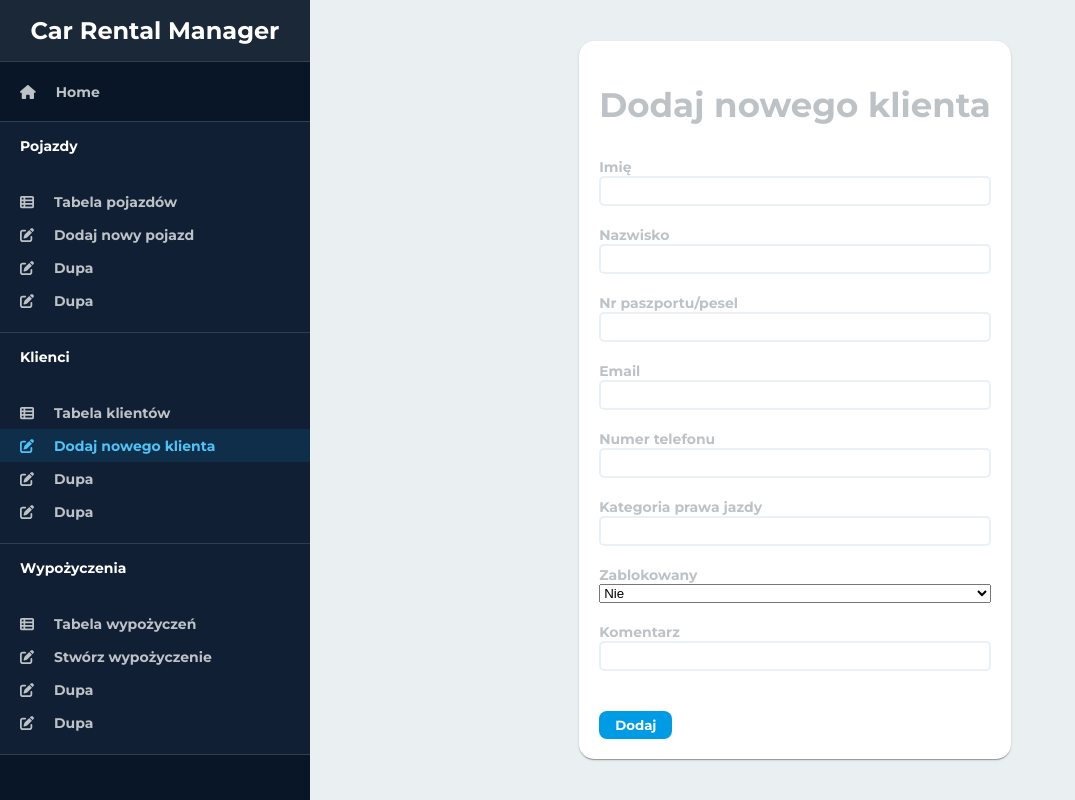
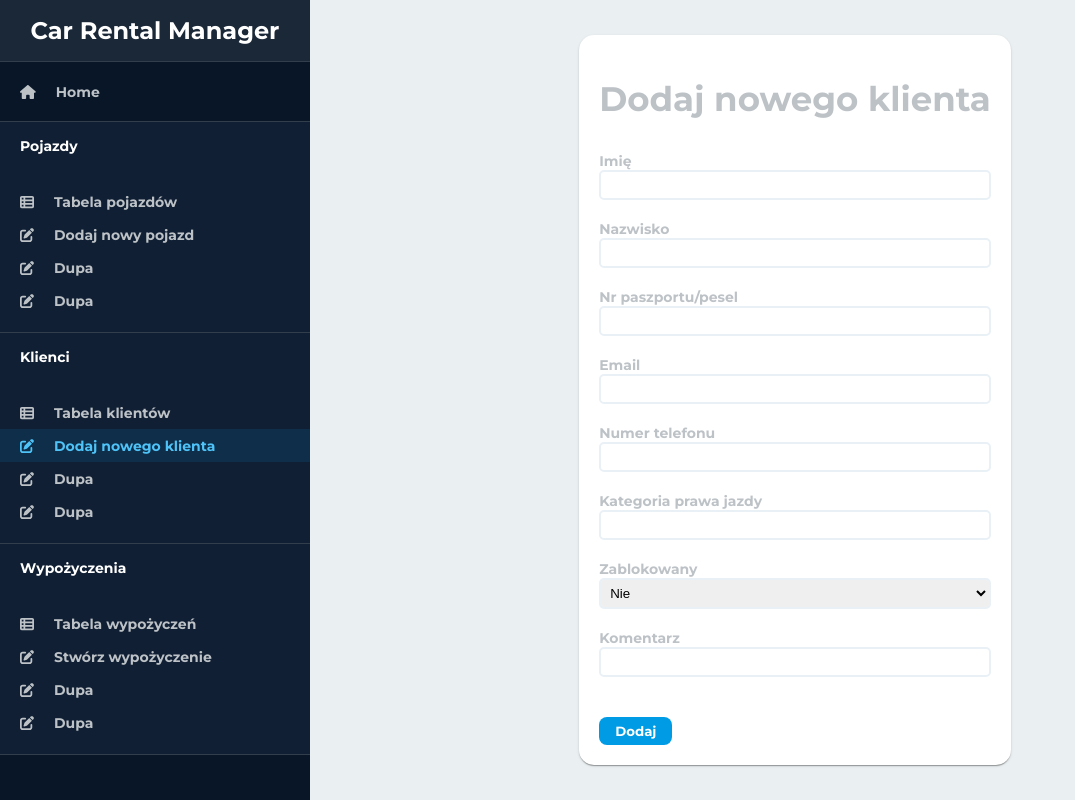
Before and after one commit to ajdachoo/Car-Rental-Manager, a React (Create React App) app: page /addClient in a window 1280 px wide. Shown: the whole page, without its empty margins (0-1075 px from the left). Built offline with nearby package versions, Linux system fonts and the light colour scheme.

Commit message:
add styles for forms

```diff
--- a/src/components/molecules/FormField/FormField.tsx
+++ b/src/components/molecules/FormField/FormField.tsx
@@ -44,7 +44,7 @@ const StyledLabel = styled.label`
 
 const StyledInput = styled.input`${inputStyles}`;
 
-const StyledSelect = styled.select`inputStyles`;
+const StyledSelect = styled.select`${inputStyles}`;
 
 export const FormField: React.FC<FormFieldProps> = ({ onChange, value, label, name, id, type = 'text' }) => {
     return (
```
